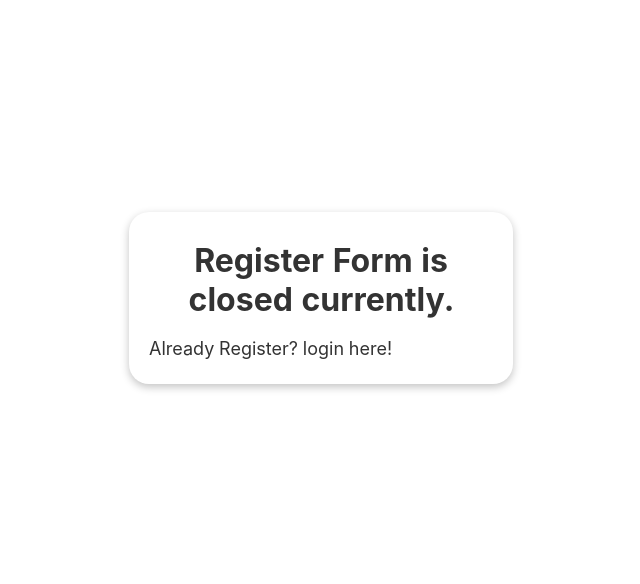
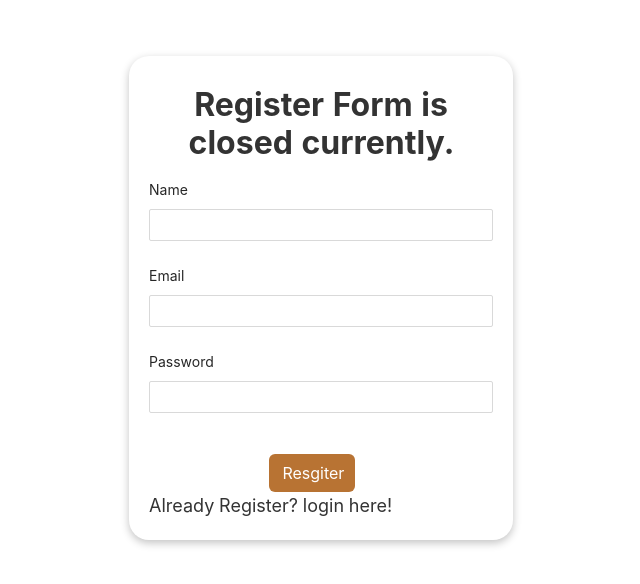
Before and after one commit to K-4726/Bill_Manager, a React (Create React App) app in the folder client/: page /register in a window 1280 px wide. Shown: the part 102-686 px from the top of the page, without its empty margins (319-959 px from the left). Built offline with nearby package versions, Linux system fonts and the light colour scheme.

Commit message:
Update Register.js

```diff
--- a/client/src/pages/Register.js
+++ b/client/src/pages/Register.js
@@ -37,7 +37,7 @@ const Register = () => {
           onFinish={submitHandler}
         >
           <h2>Register Form is closed currently.</h2>
-          {/* <Form.Item label="Name" name="name">
+          <Form.Item label="Name" name="name">
             <Input type="text" required />
           </Form.Item>
           <Form.Item label="Email" name="email">
@@ -48,7 +48,7 @@ const Register = () => {
           </Form.Item>
           <div className="d-flex justify-content-between">
             <button className="btn ">Resgiter</button>
-          </div> */}
+          </div>
           <Link className="linkreg" to="/login">Already Register? login here!</Link>
         </Form>
       </div>
```
